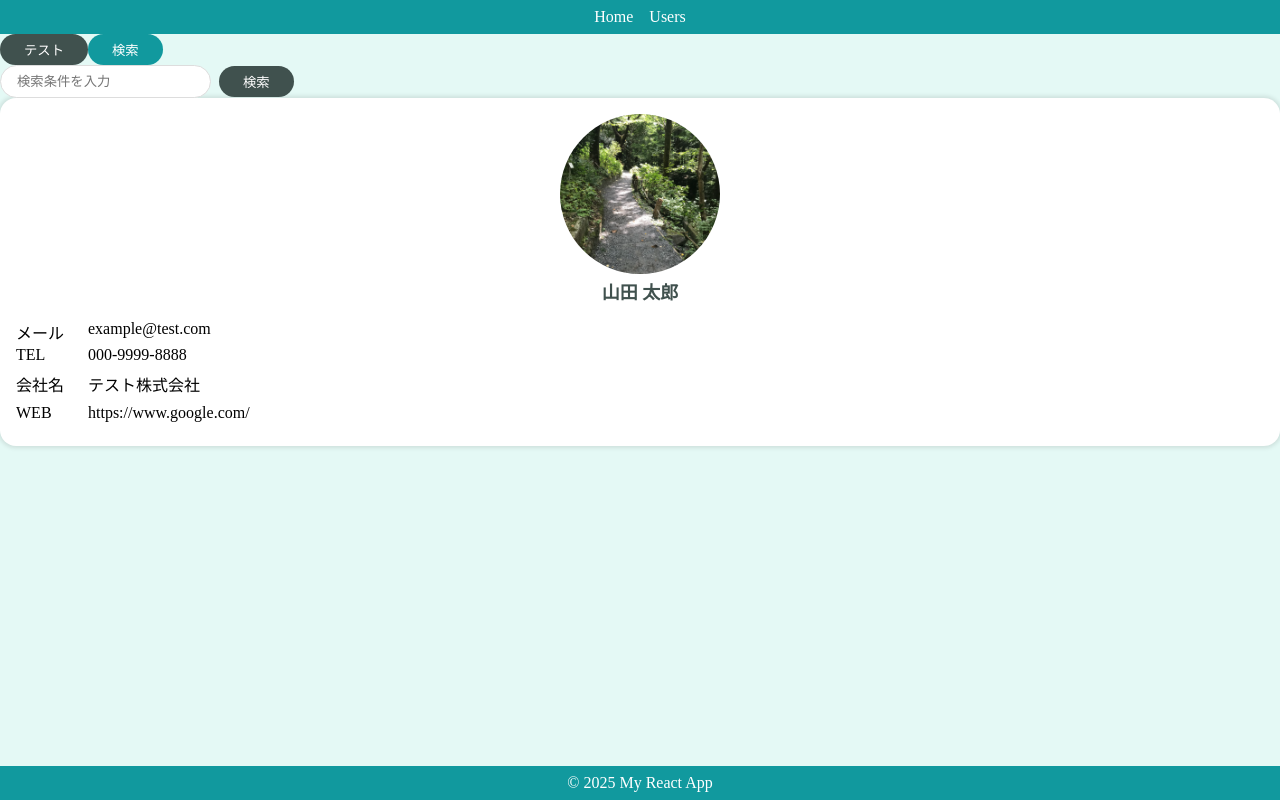
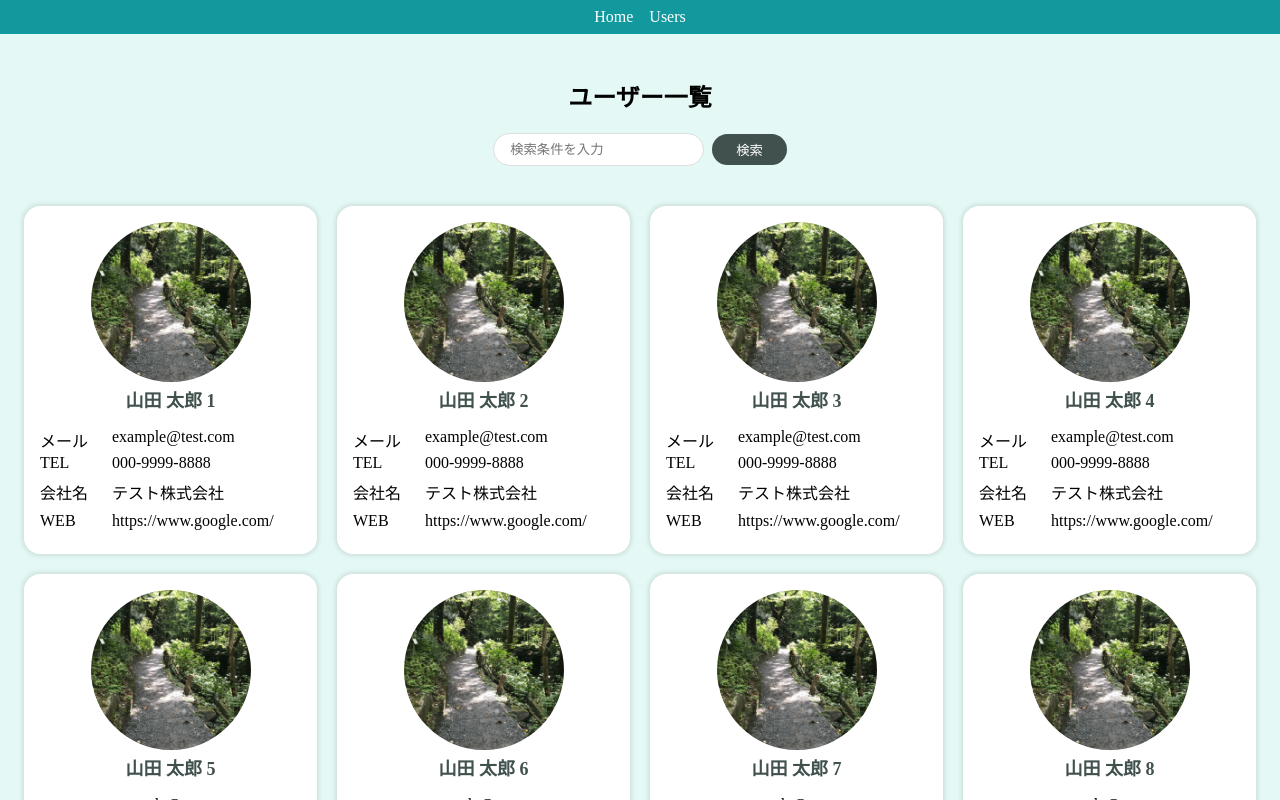
Before and after one commit to Sekiguchi-Atsushi-WEB/react_tutoria_step_up_section6, a React (Vite) app: page /users in a window 1280 px wide. Shown: the top 800 px of the page. Built offline with nearby package versions, Linux system fonts and the light colour scheme.

Commit message:
34. Pageの作成

```diff
--- a/src/App.jsx
+++ b/src/App.jsx
@@ -1,34 +1,8 @@
-import { BrowserRouter } from "react-router-dom";
-import { PrimaryButton } from "/src/components/atoms/buttons/PrimaryButton";
-import { SecondaryButton } from "/src/components/atoms/buttons/SecondaryButton";
-import { SearchInput } from "/src/components/molecules/SearchInput";
-import { UserCard } from "/src/components/organisms/user/UserCard";
-import { DefaultLayout } from "/src/components/templates/DefaultLayout";
 import "./style.css";
-
-const user = {
-  name: "山田 太郎",
-  image: "/src/images/image.png",
-  email: "example@test.com",
-  tel: "000-9999-8888",
-  company: {
-    name: "テスト株式会社",
-    web: "https://www.google.com/",
-  },
-};
+import { Router } from "/src/router/Router";
 
 function App() {
-  return (
-    <BrowserRouter>
-      <DefaultLayout className="App">
-        <PrimaryButton>テスト</PrimaryButton>
-        <SecondaryButton>検索</SecondaryButton>
-        <br />
-        <SearchInput />
-        <UserCard user={user} />
-      </DefaultLayout>
-    </BrowserRouter>
-  );
+  return <Router />;
 }
 
 export default App;
--- /dev/null
+++ b/src/components/pages/Top.jsx
@@ -0,0 +1,16 @@
+import styled from "styled-components";
+
+/**
+ * Topページ
+ */
+export const Top = () => {
+  return (
+    <SContainer>
+      <h2>Topページです</h2>
+    </SContainer>
+  );
+};
+
+const SContainer = styled.div`
+  text-align: center;
+`;
--- /dev/null
+++ b/src/components/pages/Users.jsx
@@ -0,0 +1,36 @@
+import styled from "styled-components";
+import { SearchInput } from "/src/components/molecules/SearchInput";
+import { UserCard } from "/src/components/organisms/user/UserCard";
+import users from "/src/users"; // ユーザーデータをインポート
+
+/**
+ * Usersページ
+ */
+export const Users = () => {
+  return (
+    <SContainer>
+      <h2>ユーザー一覧</h2>
+      <SearchInput placeholder="検索条件を入力してください" />
+      <SUserCards>
+        {users.map((user) => {
+          return <UserCard key={users.id} user={user} />;
+        })}
+      </SUserCards>
+    </SContainer>
+  );
+};
+
+const SContainer = styled.div`
+  display: flex;
+  flex-direction: column;
+  align-items: center;
+  padding: 24px;
+`;
+
+const SUserCards = styled.div`
+  display: grid;
+  grid-template-columns: repeat(auto-fit, minmax(240px, 1fr));
+  grid-gap: 20px;
+  padding-top: 40px;
+  width: 100%;
+`;
--- /dev/null
+++ b/src/router/Router.jsx
@@ -0,0 +1,33 @@
+import { BrowserRouter, Routes, Route } from "react-router-dom";
+import { DefaultLayout } from "/src/components/templates/DefaultLayout";
+import { HeaderOnlyLayout } from "/src/components/templates/HeaderOnlyLayout";
+import { Top } from "/src/components/pages/Top";
+import { Users } from "/src/components/pages/Users";
+
+/**
+ * Routerコンポーネント
+ */
+export const Router = () => {
+  return (
+    <BrowserRouter>
+      <Routes>
+        <Route
+          path="/"
+          element={
+            <DefaultLayout>
+              <Top />
+            </DefaultLayout>
+          }
+        />
+        <Route
+          path="/users"
+          element={
+            <HeaderOnlyLayout>
+              <Users />
+            </HeaderOnlyLayout>
+          }
+        />
+      </Routes>
+    </BrowserRouter>
+  );
+};
--- a/src/style.css
+++ b/src/style.css
@@ -3,7 +3,3 @@ body {
   margin: 0;
   min-height: 100vh;
 }
-
-.App {
-  max-width: 400px;
-}
--- /dev/null
+++ b/src/users.js
@@ -0,0 +1,15 @@
+const users = [...Array(10).keys()].map((val) => {
+  return {
+    id: val + 1,
+    name: `山田 太郎 ${val + 1}`,
+    image: "/src/images/image.png",
+    email: "example@test.com",
+    tel: "000-9999-8888",
+    company: {
+      name: "テスト株式会社",
+      web: "https://www.google.com/",
+    },
+  };
+});
+
+export default users;
```
